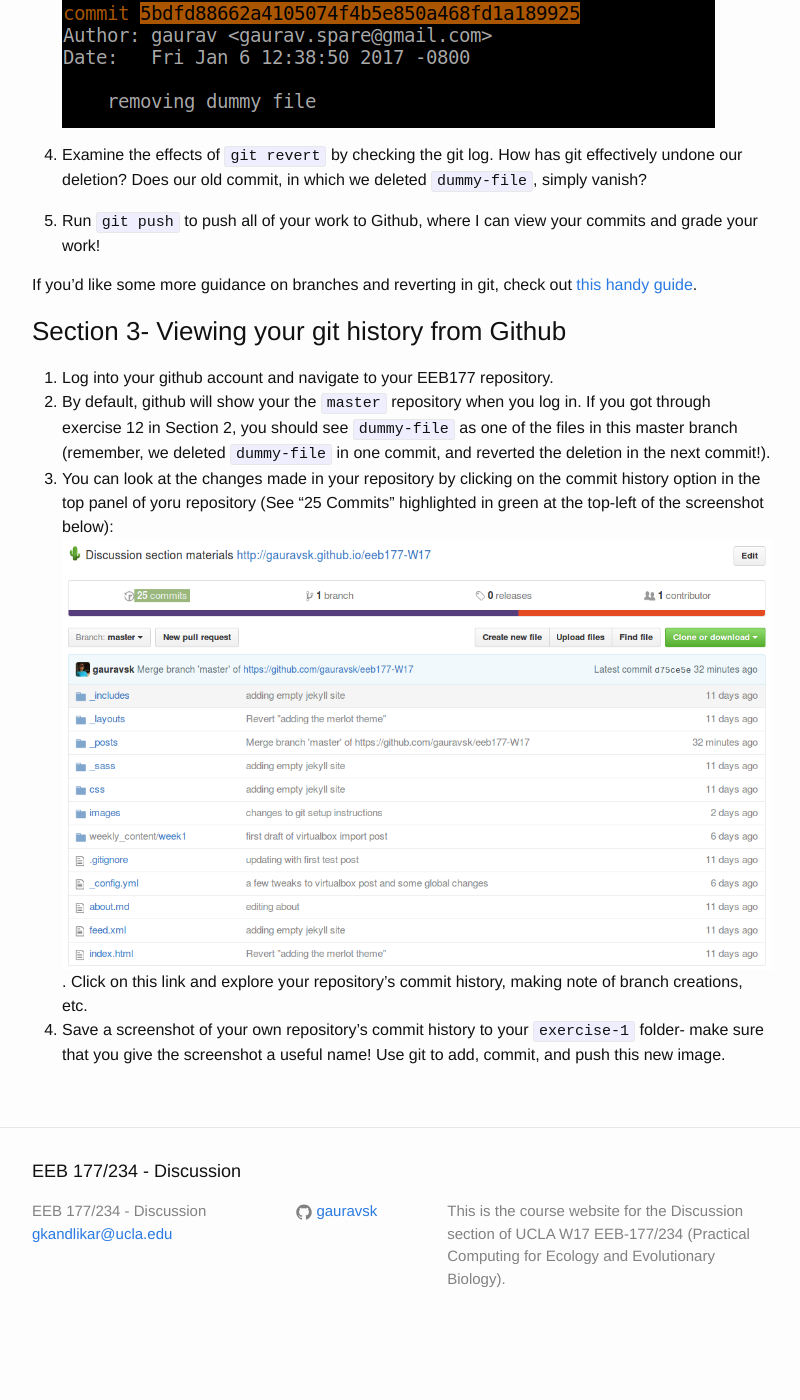
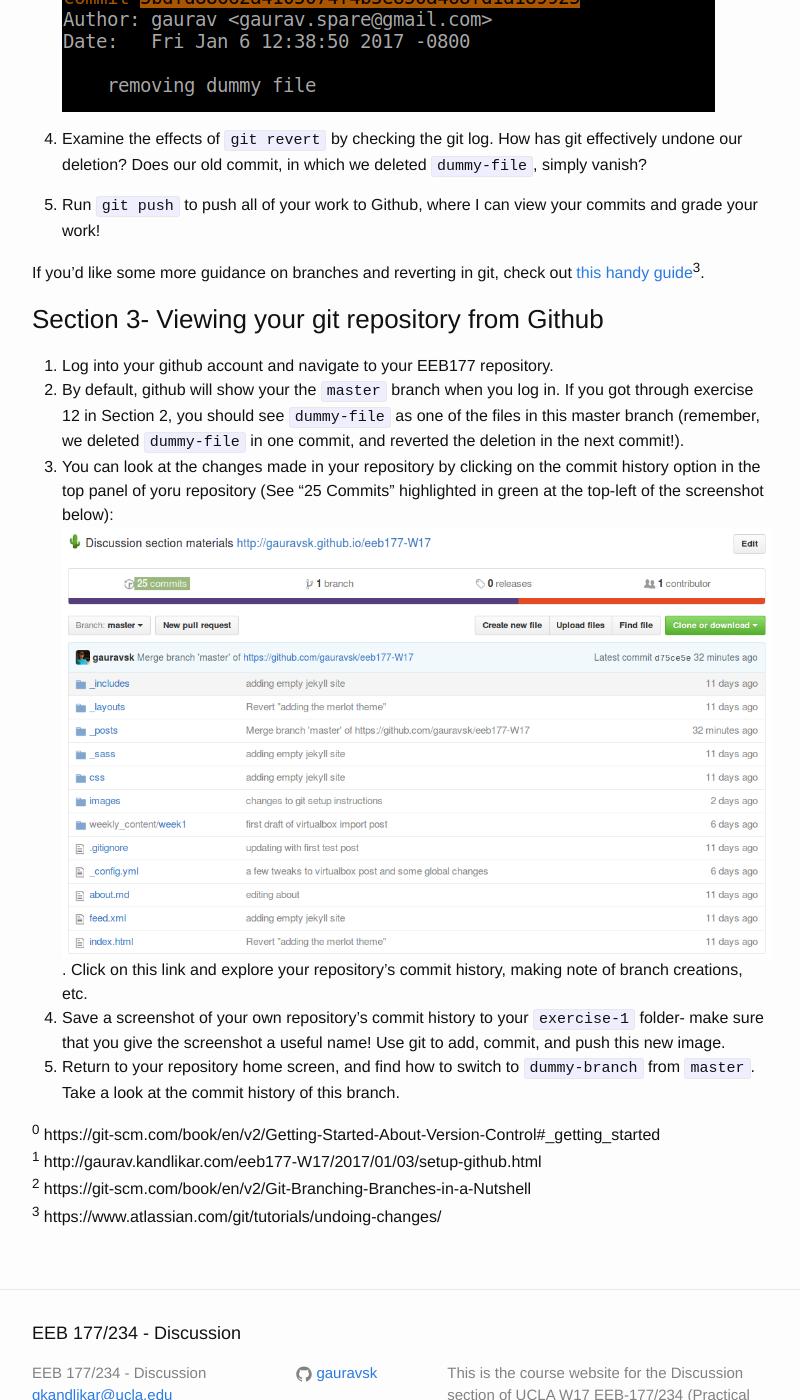
Before and after one commit to michaelalfaro/eeb177-W17.github.io, a Jekyll site: the page built from _posts/2017-01-06-exercise1-git.markdown, in a window 1280 px wide and 1400 px high, scrolled down 3195 px. Shown: the whole window, without its empty margins (238-1038 px from the left). Built offline with Jekyll 4.4.1, drawn with Linux system fonts in a browser that asks for light colours; before the commit the page ends 4545 px from its top, so only the background shows below that; some of the changed text lies outside the part shown.

Commit message:
Update 2017-01-06-exercise1-git.markdown

```diff
--- a/_posts/2017-01-06-exercise1-git.markdown
+++ b/_posts/2017-01-06-exercise1-git.markdown
@@ -11,9 +11,9 @@
 
 ### Section 1- adding, commiting, and pushing to github
 
-Before you begin, please read through [this helpful summary](https://git-scm.com/book/en/v2/Getting-Started-About-Version-Control#_getting_started) on the basics of version control.
+Before you begin, please read through [this helpful summary](https://git-scm.com/book/en/v2/Getting-Started-About-Version-Control#_getting_started)<sup>0</sup> on the basics of version control.
 
-0. Ensure that you have set up a git repository to track your `homework` folder and that this repository is connected to your github repository ([instructions](http://gaurav.kandlikar.com/eeb177-W17/2017/01/03/setup-github.html)).
+0. Ensure that you have set up a git repository to track your `homework` folder and that this repository is connected to your github repository ([instructions](http://gaurav.kandlikar.com/eeb177-W17/2017/01/03/setup-github.html))<sup>1</sup>.
 1. Create a new subfolder called `exercise_1` and add this to the repositories tracked by git. Hint: use `mkdir` to make a new folder; use `git add <filename>` to start tracking it with git.
 2. Navigate into `exercise_1` and create a readme file by executing `touch README.txt` (the command `touch` simply creates an empty file with a given name). Open `README.txt` and write in some information about this exercise (e.g. when you are completing this exercise, what are the goals of this exercise). Hint: you can use `sudo gedit <filename>` to open text files from the terminal.
 3. Navigate back up to the `homework` directory and add the newly created `exercise_1/README.txt` file to the git repository.
@@ -39,12 +39,12 @@
 
 Note: You probably won't need to be doing most of these during this course, but understanding these commands will help you better appreciate the power of version control.
 
-Before you begin, please read through [this helpful page](https://git-scm.com/book/en/v2/Git-Branching-Branches-in-a-Nutshell) on branching in git repositories.
+Before you begin, please read through [this helpful page](https://git-scm.com/book/en/v2/Git-Branching-Branches-in-a-Nutshell)<sup>2</sup> on branching in git repositories.
 
 1. Navigate to the `homework` folder and run `git branch` to check which branch you are currently on. Unless you have already made a new branch, you should see that your repository only has the `master` branch, and the asterisk indicates that you are currently on that branch.
-2. Make a new branch called `dummy-branch` within the repository. Check that you have made this branch.
-3. Switch to the newly created `dummy-branch` using `git checkout`. Check that you are on the `dummy-branch`.
-4. Navigate into the `exercise-1` folder and evaluate `touch dummy-file`. Navigate back to the `homework` folder, and go through the "add, commit, push" workflow to add this new `dummy-file` to your git repository.
+2. Use `git checkout -b dummy-branch` to make a new branch called `dummy-branch` within the repository.
+3. Check that you are on the `dummy-branch` (how would you do this?).
+4. Navigate into the `exercise-1` folder and run `touch dummy-file`. Navigate back to the `homework` folder, and go through the "add, commit, push" workflow to add this new `dummy-file` to your git repository.
 5. Check your git log using `git log --decorate` to make sure that the `dummy-file` was added to the new dummy branch. Your output shoud look something like this:
 ![]({{ site.url }}/images/exercise1-gitbranch.png)
 6. In the `exercise-1` folder, check the list of files using `ls`. You should see that your empty file `dummy-file` is included in the output.
@@ -63,12 +63,18 @@
 
 12. Run `git push` to push all of your work to Github, where I can view your commits and grade your work!
 
-If you'd like some more guidance on branches and reverting in git, check out [this handy guide](https://www.atlassian.com/git/tutorials/undoing-changes/).
+If you'd like some more guidance on branches and reverting in git, check out [this handy guide](https://www.atlassian.com/git/tutorials/undoing-changes/)<sup>3</sup>.
 
-### Section 3- Viewing your git history from Github
+### Section 3- Viewing your git repository from Github
 
 1. Log into your github account and navigate to your EEB177 repository.
-2. By default, github will show your the `master` repository when you log in. If you got through exercise 12 in Section 2, you should see `dummy-file` as one of the files in this master branch (remember, we deleted `dummy-file` in one commit, and reverted the deletion in the next commit!).
+2. By default, github will show your the `master` branch when you log in. If you got through exercise 12 in Section 2, you should see `dummy-file` as one of the files in this master branch (remember, we deleted `dummy-file` in one commit, and reverted the deletion in the next commit!).
 3. You can look at the changes made in your repository by clicking on the commit history option in the top panel of yoru repository (See "25 Commits" highlighted in green at the top-left of the screenshot below):
 ![]({{ site.url }}/images/exercise1-githubrepo.png). Click on this link and explore your repository's commit history, making note of branch creations, etc.
 4. Save a screenshot of your own repository's commit history to your `exercise-1` folder- make sure that you give the screenshot a useful name! Use git to add, commit, and push this new image.
+5. Return to your repository home screen, and find how to switch to `dummy-branch` from `master`. Take a look at the commit history of this branch.
+
+<sup>0</sup> https://git-scm.com/book/en/v2/Getting-Started-About-Version-Control#_getting_started
+<sup>1</sup> http://gaurav.kandlikar.com/eeb177-W17/2017/01/03/setup-github.html
+<sup>2</sup> https://git-scm.com/book/en/v2/Git-Branching-Branches-in-a-Nutshell
+<sup>3</sup> https://www.atlassian.com/git/tutorials/undoing-changes/
```
Also changed, not shown: other parts of _posts/2017-01-06-exercise1-git.markdown (+1 -1 lines).
